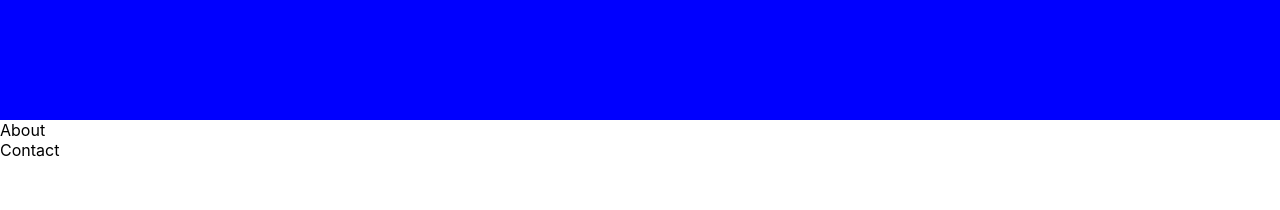
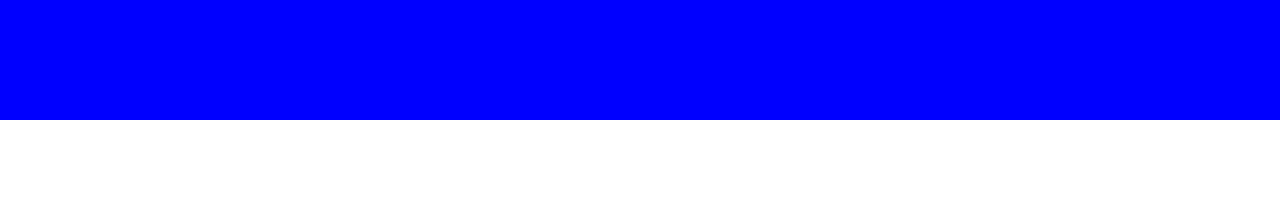
Before and after one commit to 312akim/react-portfolio-website, a React (Create React App) app: page / in a window 1280 px wide. Shown: the part 1500-1710 px from the top of the page. Before the commit the page ends 1660 px from the top, so only its background shows below. Built offline with nearby package versions, Linux system fonts and the light colour scheme.

Commit message:
About & Contact components setup

```diff
--- a/src/component/container/Main/MainComponent.js
+++ b/src/component/container/Main/MainComponent.js
@@ -1,4 +1,6 @@
 import React, { useState } from 'react';
+import { AboutComponent } from '../../presentational/About/AboutComponent';
+import { ContactComponent } from '../../presentational/Contact/ContactComponent';
 import { LandingComponent } from '../../presentational/Landing/LandingComponent';
 import { ProjectContainer } from '../../presentational/Projects/ProjectsComponent';
 import { StyledMainContainer } from './MainComponentStyles';
@@ -10,8 +12,8 @@ const MainComponent = () => {
             <div>Nav</div>
             <LandingComponent />
             <ProjectContainer />
-            <div>About</div>
-            <div>Contact</div>
+            <AboutComponent />
+            <ContactComponent />
         </StyledMainContainer>
     )
 }
--- /dev/null
+++ b/src/component/presentational/About/AboutComponent.js
@@ -0,0 +1,10 @@
+import React from 'react';
+import { LightSection } from '../../../shared/sharedComponents/SectionComponent';
+
+export const AboutComponent = () => {
+    return (
+        <LightSection>
+
+        </LightSection>
+    )
+}
--- /dev/null
+++ b/src/component/presentational/Contact/ContactComponent.js
@@ -0,0 +1,10 @@
+import React from 'react';
+import { DarkSection } from '../../../shared/sharedComponents/SectionComponent';
+
+export const ContactComponent = () => {
+    return (
+        <DarkSection>
+
+        </DarkSection>
+    )
+}
```
Also changed, not shown: src/component/presentational/About/AboutComponentStyles.js (added), src/component/presentational/Contact/ContactComponentStyles.js (added), 1 other file (tests, documents, lock files or other folders).
